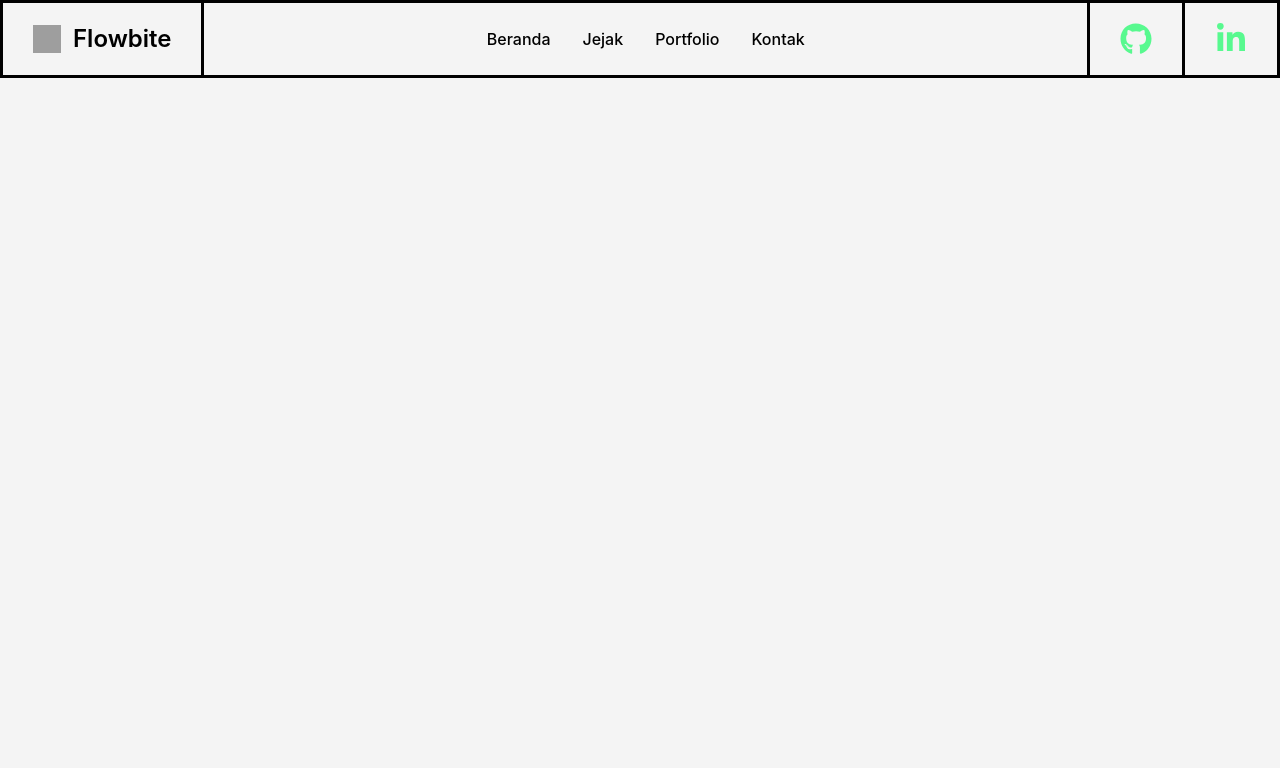
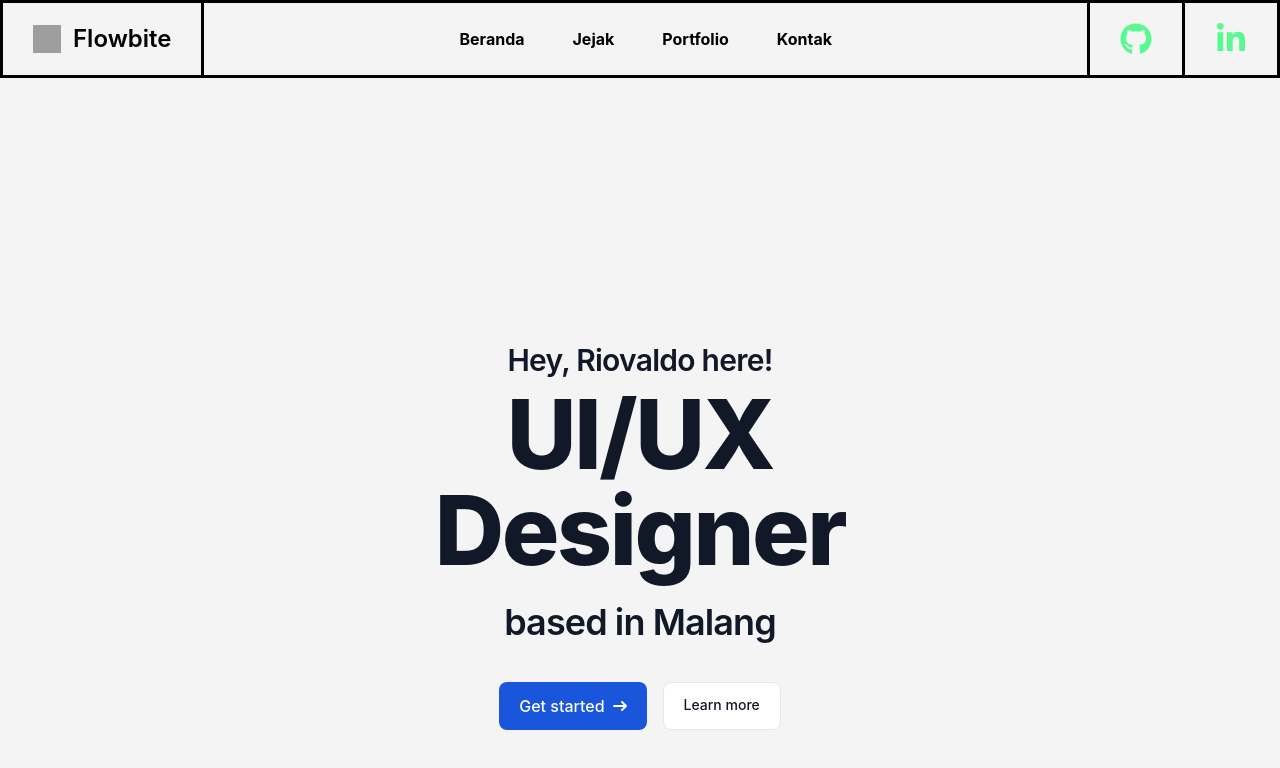
Before and after one commit to ckckckcz/kajekaito, a React (Create React App) app: page / in a window 1280 px wide. Shown: the top 768 px of the page. Built offline with nearby package versions, Linux system fonts and the light colour scheme; grey boxes are pictures that could not be loaded.

Commit message:
update: text navbar

```diff
--- /dev/null
+++ b/src/components/Header.tsx
@@ -0,0 +1,27 @@
+export default function Header() {
+  return (
+    <section className="header">
+      <div className="py-8 px-4 mx-auto max-w-screen-xl text-center lg:py-16">
+        <h1 className="mb-2 text-4xl font-semibold tracking-tight leading-none text-gray-900 md:text-5xl lg:text-3xl dark:text-white">Hey, Riovaldo here!</h1>
+        <h1 className="text-4xl font-extrabold tracking-tight leading-none text-gray-900 md:text-5xl lg:text-8xl dark:text-white">
+          UI/UX <br /> Designer
+        </h1>
+        <h1 className="mt-6 text-4xl font-semibold tracking-tight leading-none text-gray-900 md:text-5xl lg:text-4xl dark:text-white">based in Malang</h1>
+        <div className="mt-10 flex flex-col space-y-4 sm:flex-row sm:justify-center sm:space-y-0">
+          <a href="#" className="inline-flex justify-center items-center py-3 px-5 text-base font-medium text-center text-white rounded-lg bg-blue-700 hover:bg-blue-800 focus:ring-4 focus:ring-blue-300 dark:focus:ring-blue-900">
+            Get started
+            <svg className="w-3.5 h-3.5 ms-2 rtl:rotate-180" aria-hidden="true" xmlns="http://www.w3.org/2000/svg" fill="none" viewBox="0 0 14 10">
+              <path stroke="currentColor" stroke-linecap="round" stroke-linejoin="round" stroke-width="2" d="M1 5h12m0 0L9 1m4 4L9 9" />
+            </svg>
+          </a>
+          <a
+            href="#"
+            className="py-3 px-5 sm:ms-4 text-sm font-medium text-gray-900 focus:outline-none bg-white rounded-lg border border-gray-200 hover:bg-gray-100 hover:text-blue-700 focus:z-10 focus:ring-4 focus:ring-gray-100 dark:focus:ring-gray-700 dark:bg-gray-800 dark:text-gray-400 dark:border-gray-600 dark:hover:text-white dark:hover:bg-gray-70"
+          >
+            Learn more
+          </a>
+        </div>
+      </div>
+    </section>
+  );
+}
--- a/src/components/Navbar.tsx
+++ b/src/components/Navbar.tsx
@@ -31,24 +31,24 @@ export default function Navbar() {
           </button>
         </div>
         <div className="items-center justify-between hidden w-full md:flex md:w-auto md:order-1" id="navbar-cta">
-          <ul className="flex flex-col font-medium p-4 md:p-0 mt-4 border border-gray-100 rounded-lg md:space-x-8 rtl:space-x-reverse md:flex-row md:mt-0 md:border-0 dark:bg-gray-800 md:dark:bg-gray-900 dark:border-gray-700">
+          <ul className="flex flex-col font-medium p-4 md:p-0 mt-4 border border-gray-100 rounded-lg md:space-x-8 rtl:space-x-reverse md:flex-row md:mt-0 md:border-0 dark:bg-gray-800 md:dark:bg-gray-900 dark:border-gray-700 gap-4">
             <li>
-              <a href="#" className="block py-2 px-3 md:p-0 text-gray-90 rounded">
+              <a href="#" className="block py-2 px-3 md:p-0 text-gray-90 font-bold">
                 Beranda
               </a>
             </li>
             <li>
-              <a href="#" className="block py-2 px-3 md:p-0 text-gray-90 rounded">
+              <a href="#" className="block py-2 px-3 md:p-0 text-gray-90 font-bold">
                 Jejak
               </a>
             </li>
             <li>
-              <a href="#" className="block py-2 px-3 md:p-0 text-gray-90 rounded">
+              <a href="#" className="block py-2 px-3 md:p-0 text-gray-90 font-bold">
                 Portfolio
               </a>
             </li>
             <li>
-              <a href="#" className="block py-2 px-3 md:p-0 text-gray-90 rounded">
+              <a href="#" className="block py-2 px-3 md:p-0 text-gray-90 font-bold">
                 Kontak
               </a>
             </li>
--- a/src/css/index.css
+++ b/src/css/index.css
@@ -47,3 +47,6 @@ code {
 .icon {
   fill: #58f98f;
 }
+.header {
+  margin-top: 200px;
+}
--- a/src/index.tsx
+++ b/src/index.tsx
@@ -3,9 +3,11 @@ import ReactDOM from "react-dom/client";
 import "./css/index.css";
 import "flowbite";
 import Navbar from "./components/Navbar";
+import Header from "./components/Header";
 const root = ReactDOM.createRoot(document.getElementById("root") as HTMLElement);
 root.render(
   <React.StrictMode>
     <Navbar />
+    <Header />
   </React.StrictMode>
 );
```
